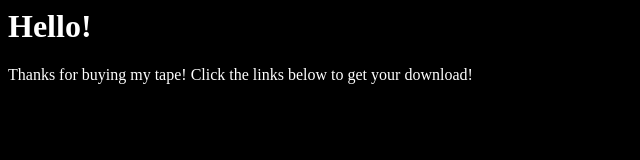
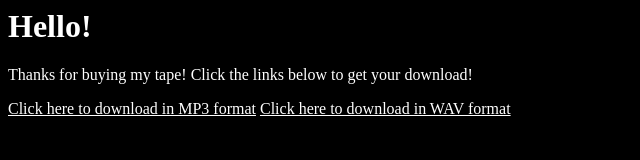
Before and after one commit to caspertaro/Rooms, a plain HTML site: page index.html in a window 1280 px wide. Shown: the whole page, without its empty margins (0-640 px from the left). Drawn offline with Linux system fonts and the light colour scheme.

Commit message:
Update index.html

```diff
--- a/index.html
+++ b/index.html
@@ -15,7 +15,8 @@
   <h1 style="color:white">Hello!</h1>
   <p style ="color:white;size:14"> Thanks for buying my tape! Click the links below to get your download! </p>
 
-
+  <a style="color:white;size:20" href="https://drive.google.com/file/d/1MRoBCwnUPPwbOpVw760RLPUy7JwjmDAF/view?usp=sharing">Click here to download in MP3 format</a>
+  <a style="color:white;size:20" href="https://drive.google.com/file/d/1db2D2iR6c5RZpVPJlMGTbNp9n0vtrbdQ/view?usp=sharing">Click here to download in WAV format</a>
 
 
 
```
